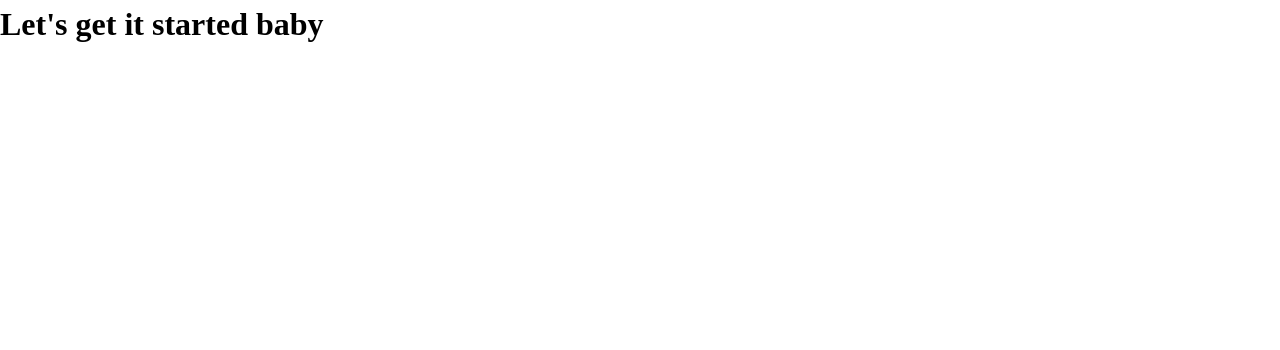
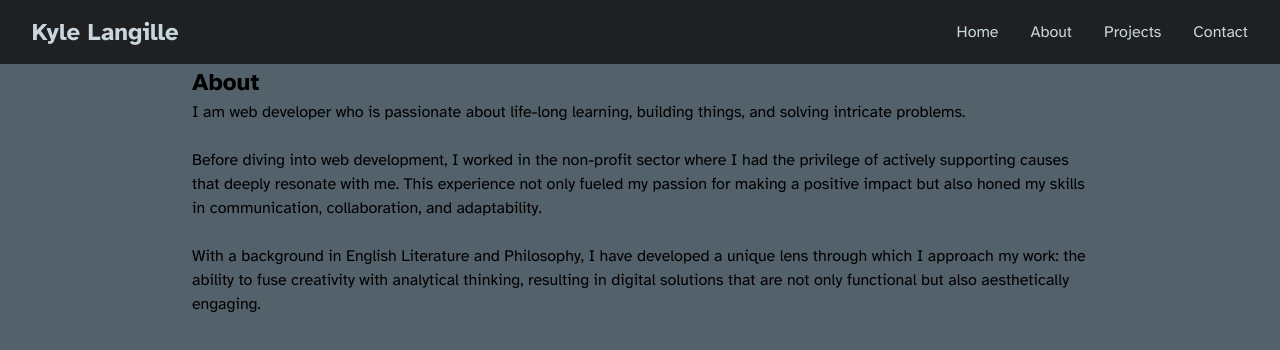
Before and after one commit to kylelangille/portfolio-project, a React (Create React App) app: page / in a window 1280 px wide. Shown: the top 350 px of the page. Built offline with nearby package versions, Linux system fonts and the light colour scheme.

Commit message:
added components, copy, and colors

```diff
--- a/public/index.html
+++ b/public/index.html
@@ -24,7 +24,13 @@
       work correctly both with client-side routing and a non-root public URL.
       Learn how to configure a non-root public URL by running `npm run build`.
     -->
-    <title>React App</title>
+    <link rel="preconnect" href="https://fonts.googleapis.com" />
+    <link rel="preconnect" href="https://fonts.gstatic.com" crossorigin />
+    <link
+      href="https://fonts.googleapis.com/css2?family=Atkinson+Hyperlegible:ital,wght@0,400;0,700;1,400;1,700&display=swap"
+      rel="stylesheet"
+    />
+    <title>Kyle Langille | Web Developer</title>
   </head>
   <body>
     <noscript>You need to enable JavaScript to run this app.</noscript>
--- a/src/App.js
+++ b/src/App.js
@@ -1,11 +1,16 @@
 import GlobalStyles from "./components/GlobalStyles";
+import Header from "./components/Header";
+import Hero from "./components/Hero";
+import About from "./components/About";
 
 const App = () => {
   return (
-    <div>
+    <>
       <GlobalStyles />
-      <h1>Let's get it started baby</h1>
-    </div>
+      <Header />
+      <Hero />
+      <About />
+    </>
   );
 };
 
--- /dev/null
+++ b/src/components/About.js
@@ -0,0 +1,38 @@
+import { styled } from "styled-components";
+
+const About = () => {
+  return (
+    <Wrapper>
+      <div>
+        <h2>About</h2>
+        <p>
+          I am web developer who is passionate about life-long learning,
+          building things, and solving intricate problems.
+        </p>
+        <br />
+        <p>
+          Before diving into web development, I worked in the non-profit sector
+          where I had the privilege of actively supporting causes that deeply
+          resonate with me. This experience not only fueled my passion for
+          making a positive impact but also honed my skills in communication,
+          collaboration, and adaptability.
+        </p>
+        <br />
+        <p>
+          With a background in English Literature and Philosophy, I have
+          developed a unique lens through which I approach my work: the ability
+          to fuse creativity with analytical thinking, resulting in digital
+          solutions that are not only functional but also aesthetically
+          engaging.
+        </p>
+      </div>
+    </Wrapper>
+  );
+};
+
+const Wrapper = styled.div`
+  width: 70%;
+  margin: auto;
+`;
+
+export default About;
--- /dev/null
+++ b/src/components/Contact.js
@@ -0,0 +1,5 @@
+const Contact = () => {
+  return <div></div>;
+};
+
+export default Contact;
--- a/src/components/GlobalStyles.js
+++ b/src/components/GlobalStyles.js
@@ -48,4 +48,18 @@ h6 {
   isolation: isolate;
 }
 
+//
+
+:root {
+    --darkest: #1e2022;
+    --dark: #52616a;
+    --light: #c9d6de;
+    --lightest: #f0f5f9;
+}
+
+body {
+    font-family: 'Atkinson Hyperlegible', sans-serif;
+    background: var(--dark);
+}
+
 `;
--- /dev/null
+++ b/src/components/Header.js
@@ -0,0 +1,44 @@
+import { styled } from "styled-components";
+
+const Header = () => {
+  return (
+    <Wrapper>
+      <Nav>
+        <h2>Kyle Langille</h2>
+        <NavList>
+          <li>Home</li>
+          <li>About</li>
+          <li>Projects</li>
+          <li>Contact</li>
+        </NavList>
+      </Nav>
+    </Wrapper>
+  );
+};
+
+const Wrapper = styled.header`
+  background: #1e2022;
+`;
+
+const Nav = styled.nav`
+  display: flex;
+  justify-content: space-between;
+  align-items: center;
+  height: 4rem;
+  color: var(--light);
+
+  h2 {
+    margin-left: 2rem;
+  }
+`;
+
+const NavList = styled.ul`
+  list-style-type: none;
+
+  li {
+    float: left;
+    margin-right: 2rem;
+  }
+`;
+
+export default Header;
--- /dev/null
+++ b/src/components/Hero.js
@@ -0,0 +1,7 @@
+import { styled } from "styled-components";
+
+const Hero = () => {
+  return <div></div>;
+};
+
+export default Hero;
--- /dev/null
+++ b/src/components/Projects.js
@@ -0,0 +1,5 @@
+const Projects = () => {
+  return <div></div>;
+};
+
+export default Projects;
```
